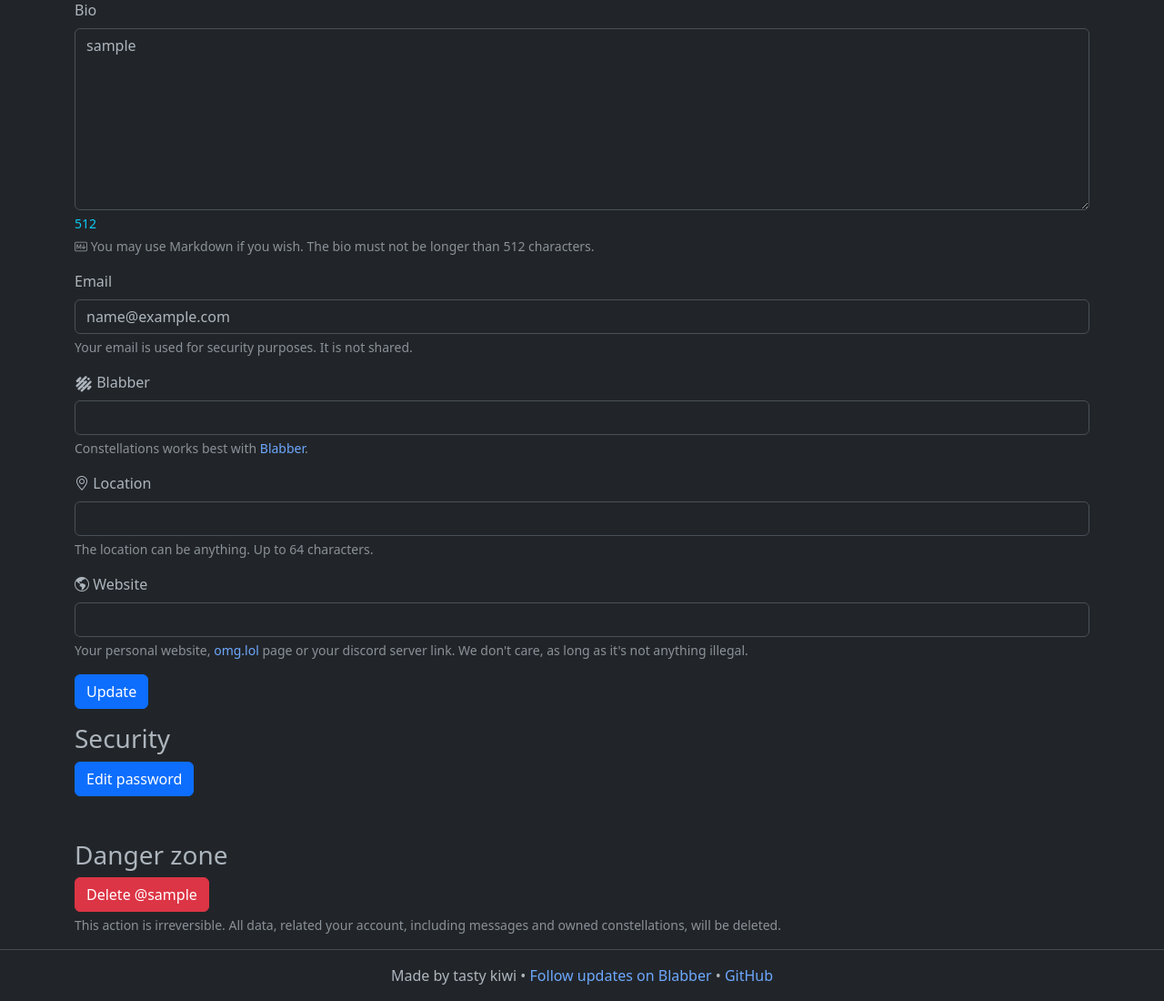
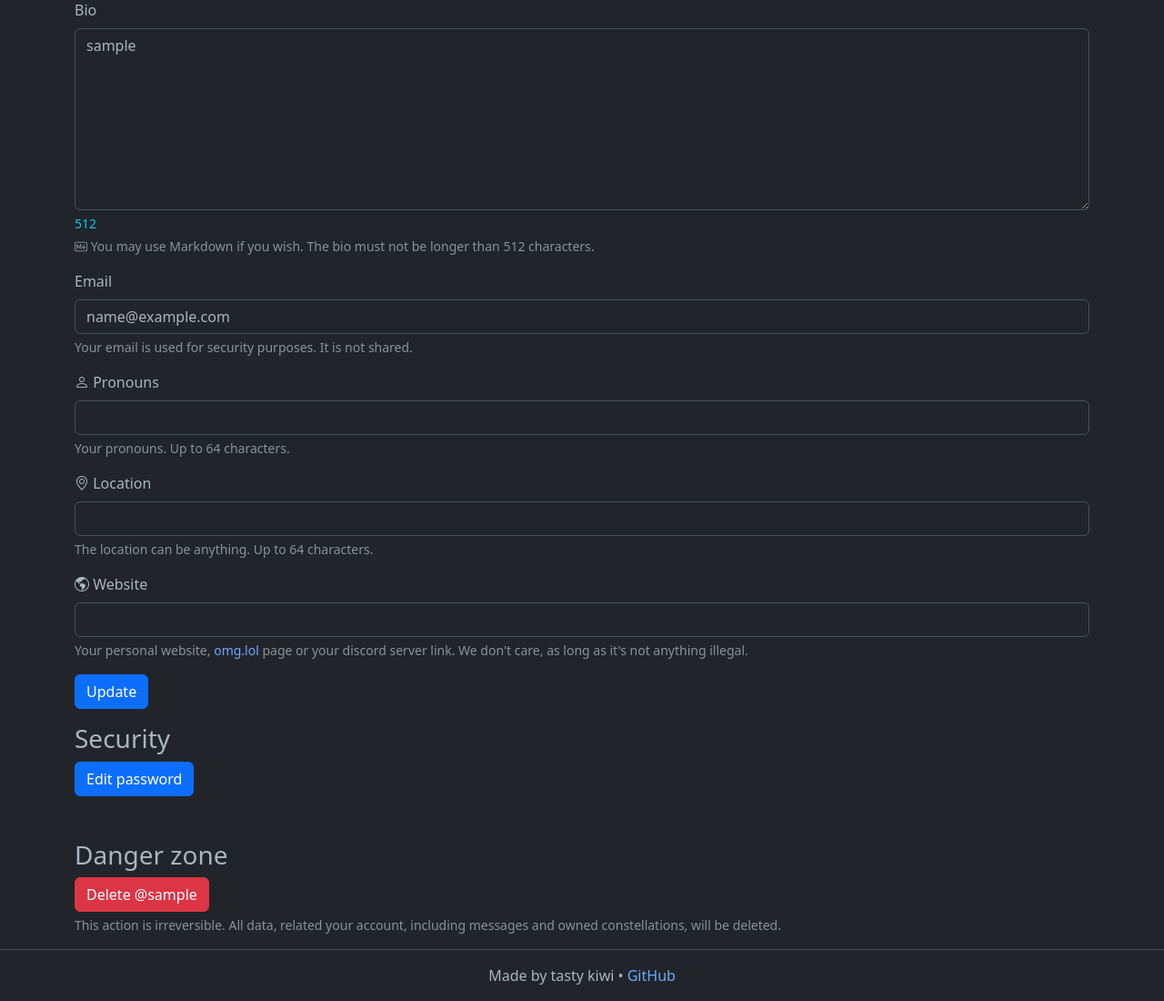
Before and after one commit to Tasty-Kiwi/constellations, a Flask app: page /user/edit in a window 1280 px wide. Shown: the part 121-1221 px from the top of the page at 91% size. Run offline with Flask 3, Linux system fonts and the light colour scheme; the visitor is signed in with stand-in values (Sample User, id 1); some libraries are stand-ins or nearby versions.

Commit message:
remove blabber field and replace it with pronouns

```diff
--- a/app.py
+++ b/app.py
@@ -72,7 +72,7 @@ class User(UserMixin, db.Model):
     email: Mapped[str] = mapped_column(String, unique=True, nullable=False)
     password_hash: Mapped[str] = mapped_column(String, nullable=False)
     bio: Mapped[str] = mapped_column(String(512))
-    blabber_url: Mapped[str] = mapped_column(String(64), default="")
+    pronouns: Mapped[str] = mapped_column(String(64), default="")
     location: Mapped[str] = mapped_column(String(64), default="")
     website: Mapped[str] = mapped_column(String(128), default="")
     #! Warning: relationship 'Constellation.owner' will copy column user.name to column constellation.owner_name,
@@ -179,7 +179,7 @@ def register():
             email=request.form["email"],
             password_hash=bcrypt.generate_password_hash(request.form["password"]).decode('utf-8'),
             bio="Edit me!",
-            blabber_url="",
+            pronouns="",
             location="",
             website=""
         )
@@ -488,11 +488,11 @@ def edit_user():
     if request.method == 'POST':
         bio = request.form.get("bio")[0:512]
         email = request.form.get("email")
-        blabber_url = request.form.get("blabber_url")[0:64]
+        pronouns = request.form.get("pronouns")[0:64]
         website = request.form.get("website")[0:128]
         location = request.form.get("location")[0:64]
 
-        db.session.query(User).filter_by(id=user.id).update({User.bio: bio, User.email: email, User.blabber_url: blabber_url, User.website: website, User.location: location})
+        db.session.query(User).filter_by(id=user.id).update({User.bio: bio, User.email: email, User.pronouns: pronouns, User.website: website, User.location: location})
         db.session.commit()
 
         flash('User successfully edited!', category='success')
--- a/templates/base.html
+++ b/templates/base.html
@@ -112,7 +112,7 @@
     </div>
     <hr>
     <footer>
-      <p class="text-center">Made by tasty kiwi &bull; <a class="link-underline link-underline-opacity-0" href="https://blabber.fly.dev/user/tastykiwi">Follow updates on Blabber</a> &bull; <a class="link-underline link-underline-opacity-0" href="https://github.com/Tasty-Kiwi/constellations">GitHub</a></p>
+      <p class="text-center">Made by tasty kiwi &bull; <a class="link-underline link-underline-opacity-0" href="https://github.com/Tasty-Kiwi/constellations">GitHub</a></p>
     </footer>
   </body>
 </html>
--- a/templates/index.html
+++ b/templates/index.html
@@ -10,6 +10,4 @@
 <p>We only have 2 cookies: for remembering the account and for saving the session token. No more spooky trackers!</p>
 <h4>Free and open-source</h4>
 <p>Constellations is open-source and available on <a class="link-underline link-underline-opacity-0" href="https://github.com/Tasty-Kiwi/constellations">GitHub</a>!</p>
-<h4>Works best with Blabber</h4>
-<p>You should use <a class="link-underline link-underline-opacity-0" href="https://blabber.fly.dev/">Blabber</a> to post updates to everyone, and you can always post something more personal to Constellations!</p>
 {% endblock %}
--- a/templates/user/edit.html
+++ b/templates/user/edit.html
@@ -32,16 +32,16 @@
       <div class="form-text">Your email is used for security purposes. It is not shared.</div>
   </div>
   <div class="mb-3">
-    <label for="blabber" class="form-label">{% include 'blabber-logo.svg.html' %} Blabber</label>
+    <label for="pronouns" class="form-label"><i class="bi bi-person"></i> Pronouns</label>
     <input
       type="text"
       class="form-control"
       aria-describedby="basic-addon1"
-      name="blabber_url"
-      value="{{ user.blabber_url }}"
+      name="pronouns"
+      value="{{ user.pronouns }}"
       maxlength="64"
       />
-      <div class="form-text">Constellations works best with <a class="link-underline link-underline-opacity-0" href="https://blabber.fly.dev/" target="_blank">Blabber</a>.</div>
+      <div class="form-text">Your pronouns. Up to 64 characters.</div>
   </div>
   <div class="mb-3">
     <label for="location" class="form-label"><i class="bi bi-geo-alt"></i> Location</label>
--- a/templates/user/view.html
+++ b/templates/user/view.html
@@ -28,11 +28,11 @@
     {{ markdowner.convert(user.bio).replace('<table>', '<table class="table table-sm">')|safe}}
   </div>
     <ul class="list-group list-group-flush">
+      {% if user.pronouns|length > 0 %}
+      <li class="list-group-item"><i class="bi bi-person"></i> {{ user.pronouns }}</li>
+      {% endif %}
       {% if user.location|length > 0 %}
       <li class="list-group-item"><i class="bi bi-geo-alt"></i> {{ user.location }}</li>
-      {% endif %}
-      {% if user.blabber_url|length > 0 %}
-      <li class="list-group-item"><a class="link-underline link-underline-opacity-0" href="{{ user.blabber_url }}">{% include 'blabber-logo.svg.html' %} Blabber</a></li>
       {% endif %}
       {% if user.website|length > 0 %}
       <li class="list-group-item"><a class="link-underline link-underline-opacity-0" href="{{ user.website }}"><i class="bi bi-globe-americas"></i> Website</a></li>
```
